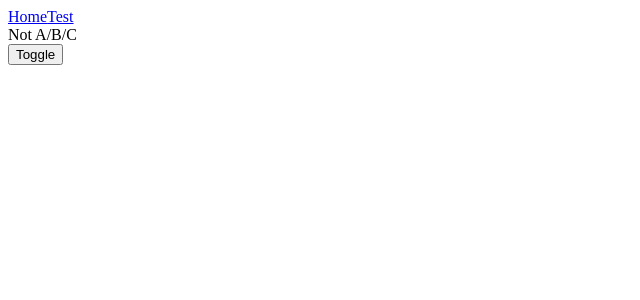
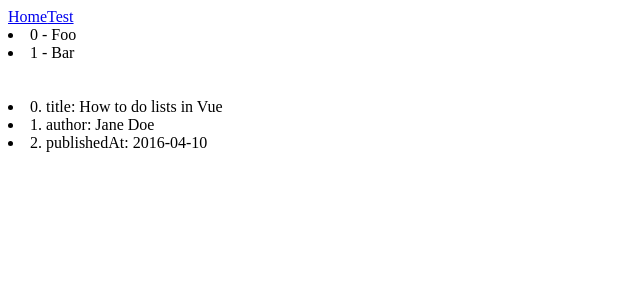
Before and after one commit to javierpb275/vue-test-project, a Vue app: page /test in a window 1280 px wide. Shown: the top 300 px of the page, without its empty margins (0-640 px from the left). Built offline with nearby package versions, Linux system fonts and the light colour scheme.

Commit message:
list rendering

```diff
--- a/src/views/TestView.vue
+++ b/src/views/TestView.vue
@@ -1,16 +1,23 @@
 <script setup>
 import { reactive, computed, ref } from "vue";
-const type = ref("s");
-const awesome = ref(false);
+
+const items = ref([{ message: "Foo" }, { message: "Bar" }]);
+
+const myObject = reactive({
+  title: "How to do lists in Vue",
+  author: "Jane Doe",
+  publishedAt: "2016-04-10",
+});
 </script>
 
 <template>
   <main>
-    <div v-if="type === 'A'">A</div>
-    <div v-else-if="type === 'B'">B</div>
-    <div v-else-if="type === 'C'">C</div>
-    <div v-else>Not A/B/C</div>
-    <button @click="awesome = !awesome">Toggle</button>
-    <h1 v-show="awesome">Hello!</h1>
+    <li v-for="(item, index) of items" :key="item">
+      {{ index }} - {{ item.message }}
+    </li>
+    <br /><br />
+    <li v-for="(value, key, index) in myObject" :key="value">
+      {{ index }}. {{ key }}: {{ value }}
+    </li>
   </main>
 </template>
```
